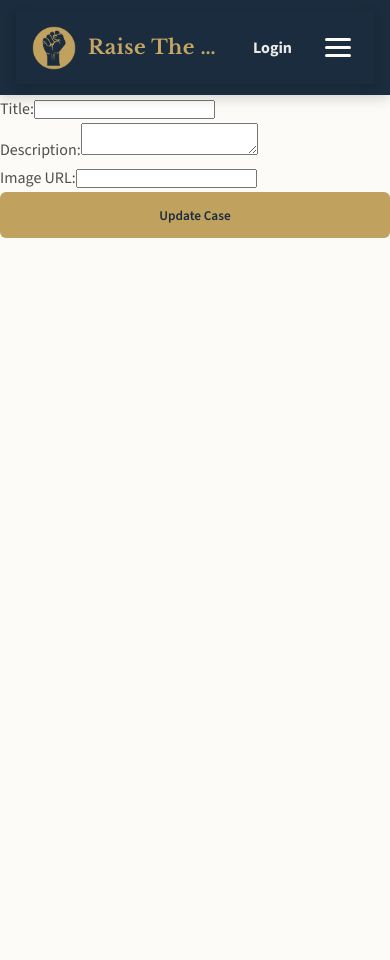
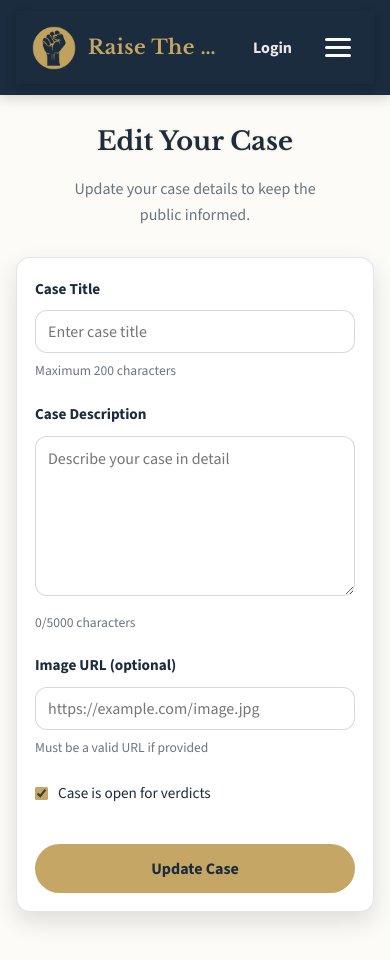
Before and after one commit to blossom-4/crowdfunding_frontend, a React (Vite) app: page /case/1/edit in a window 390 px wide. Before the commit the page ends 844 px from the top, so only its background shows below. Built offline with nearby package versions, Linux system fonts and the light colour scheme; no server answers.

Commit message:
Update the edit form css to fit the css of the rest of the site.

```diff
--- a/src/pages/CasePage.css
+++ b/src/pages/CasePage.css
@@ -80,9 +80,7 @@
     display: block;
 }
 
-/* Edit button matches your gold-pill style */
 .case-content button {
-    margin-top: 14px;
     padding: 14px 18px;
     border-radius: 999px;
     border: none;
@@ -102,7 +100,40 @@
     transform: translateY(1px);
 }
 
-/* ===== Historical judgements as a clean list ===== */
+.case-content button:disabled {
+    opacity: 0.6;
+    cursor: not-allowed;
+}
+
+.case-actions {
+    display: flex;
+    gap: 12px;
+    margin-top: 20px;
+    flex-wrap: wrap;
+}
+
+.case-actions a {
+    text-decoration: none;
+}
+
+.btn-edit {
+    background: var(--gold);
+    color: var(--navy);
+}
+
+.btn-delete {
+    background: #B23A48;
+    color: var(--cream);
+}
+
+.btn-delete:hover {
+    filter: brightness(0.95);
+}
+
+.case-content button:active {
+    transform: translateY(1px);
+}
+
 .historical-judgements {
     list-style: none;
     padding: 0;
@@ -121,7 +152,6 @@
     color: var(--text);
 }
 
-/* ===== Right column: verdict form card (sticky) ===== */
 .judgment-form {
     position: sticky;
     top: 16px;
@@ -136,7 +166,6 @@
     text-align: left;
 }
 
-/* Form title */
 .judgment-form h3 {
     margin: 0 0 14px;
     font-family: "Libre Baskerville", serif;
@@ -144,7 +173,6 @@
     color: var(--navy);
 }
 
-/* Fieldset */
 .judgment-form fieldset {
     border: 1px solid rgba(26, 44, 61, 0.14);
     border-radius: 12px;
@@ -159,7 +187,6 @@
     color: var(--navy);
 }
 
-/* Radio labels */
 .judgment-form label {
     display: flex;
     align-items: center;
@@ -170,13 +197,11 @@
     color: var(--text);
 }
 
-/* Inputs */
 .judgment-form input[type="radio"],
 .judgment-form input[type="checkbox"] {
     accent-color: var(--gold);
 }
 
-/* Comment input */
 .judgment-form input[type="text"] {
     width: 100%;
     box-sizing: border-box;
@@ -203,7 +228,6 @@
     color: var(--muted);
 }
 
-/* Submit button — gold pill */
 .judgment-form button[type="submit"] {
     width: 100%;
     margin-top: 12px;
@@ -232,7 +256,6 @@
     cursor: not-allowed;
 }
 
-/* Error message inside JudgementForm */
 .judgment-form p {
     margin: 10px 0 0;
     padding: 12px;
@@ -244,7 +267,6 @@
     font-weight: 700;
 }
 
-/* ===== Responsive ===== */
 @media (max-width: 900px) {
     .case-judgment-container {
         grid-template-columns: 1fr;
@@ -260,7 +282,6 @@
         padding: 34px 16px 60px;
     }
 
-    /* prevent iOS zoom */
     .judgment-form input[type="text"] {
         font-size: 16px;
     }
--- a/src/pages/CasePage.jsx
+++ b/src/pages/CasePage.jsx
@@ -38,7 +38,7 @@ function CasePage() {
 
                     {errorJ && <p style={{ color: "red" }}>{errorJ.message}</p>}
 
-                    {/* Only show Edit Case button for owner (optional logic) */}
+                    {/* Only show Edit Case button for owner */}
                     <Link to={`/case/${id}/edit`}>
                         <button>Edit Case</button>
                     </Link>
--- /dev/null
+++ b/src/pages/EditCasePage.css
@@ -0,0 +1,197 @@
+/* EditCasePage.css - Matches CasePage and Form styling */
+
+:root {
+    --navy: #1A2C3D;
+    --cream: #FDFBF7;
+    --gold: #C6A664;
+    --text: rgba(26, 44, 61, 0.82);
+    --muted: rgba(26, 44, 61, 0.65);
+    --card: #ffffff;
+    --border: rgba(26, 44, 61, 0.12);
+    --shadow: 0 10px 24px rgba(0, 0, 0, 0.12);
+    --radius: 14px;
+}
+
+/* Page container */
+.edit-case-container {
+    max-width: 800px;
+    margin: 0 auto;
+    padding: 48px 20px 70px;
+    background: var(--cream);
+    color: var(--navy);
+    min-height: calc(100vh - 120px);
+}
+
+.edit-case-title {
+    font-family: "Libre Baskerville", serif;
+    font-size: 2.1rem;
+    font-weight: 700;
+    margin: 0 0 12px;
+    color: var(--navy);
+    text-align: center;
+}
+
+.edit-case-blurb {
+    font-family: "Source Sans 3", sans-serif;
+    font-size: 1rem;
+    line-height: 1.65;
+    color: var(--muted);
+    text-align: center;
+    margin: 0 0 28px;
+    max-width: 720px;
+    margin-left: auto;
+    margin-right: auto;
+}
+
+/* Form card */
+.edit-case-form {
+    background: var(--card);
+    border: 1px solid var(--border);
+    border-radius: var(--radius);
+    box-shadow: var(--shadow);
+    padding: 26px;
+    text-align: left;
+}
+
+/* Form fields */
+.edit-case-form .field {
+    margin-bottom: 18px;
+}
+
+.edit-case-form label {
+    display: block;
+    margin-bottom: 8px;
+    font-family: "Source Sans 3", sans-serif;
+    font-weight: 800;
+    font-size: 0.95rem;
+    color: var(--navy);
+}
+
+.edit-case-form input,
+.edit-case-form textarea {
+    width: 100%;
+    padding: 10px 12px;
+    border: 1px solid rgba(26, 44, 61, 0.18);
+    border-radius: 12px;
+    font-family: "Source Sans 3", sans-serif;
+    font-size: 1rem;
+    color: var(--text);
+    background: #fff;
+    box-sizing: border-box;
+    transition: border-color 0.2s ease, box-shadow 0.2s ease;
+}
+
+.edit-case-form input:focus,
+.edit-case-form textarea:focus {
+    outline: none;
+    border-color: rgba(198, 166, 100, 0.95);
+    box-shadow: 0 0 0 4px rgba(198, 166, 100, 0.18);
+}
+
+.edit-case-form textarea {
+    min-height: 160px;
+    resize: vertical;
+    line-height: 1.5;
+}
+
+.edit-case-form small {
+    display: block;
+    margin-top: 6px;
+    font-size: 0.85rem;
+    color: var(--muted);
+    font-family: "Source Sans 3", sans-serif;
+}
+
+/* Checkbox field */
+.checkbox-field {
+    display: flex;
+    align-items: center;
+    gap: 10px;
+    margin: 20px 0;
+}
+
+.checkbox-field input[type="checkbox"] {
+    width: auto;
+    cursor: pointer;
+    accent-color: var(--gold);
+}
+
+.checkbox-field label {
+    margin: 0;
+    cursor: pointer;
+    font-weight: 500;
+}
+
+/* Buttons */
+.edit-case-form button {
+    margin-top: 18px;
+    padding: 14px 24px;
+    border: none;
+    border-radius: 999px;
+    background: var(--gold);
+    color: var(--navy);
+    font-family: "Source Sans 3", sans-serif;
+    font-weight: 900;
+    font-size: 1rem;
+    cursor: pointer;
+    transition: filter 0.15s ease, transform 0.08s ease;
+}
+
+.edit-case-form button:hover {
+    filter: brightness(1.05);
+}
+
+.edit-case-form button:active {
+    transform: translateY(1px);
+}
+
+.edit-case-form button:disabled {
+    opacity: 0.6;
+    cursor: not-allowed;
+}
+
+/* Status messages */
+.error {
+    margin-top: 10px;
+    padding: 12px;
+    background: #F8E5E8;
+    border: 1px solid #E5C5CB;
+    border-radius: 8px;
+    color: #9d1c2f;
+    font-size: 0.95rem;
+    font-family: "Source Sans 3", sans-serif;
+    text-align: center;
+}
+
+.success {
+    margin-top: 10px;
+    padding: 12px;
+    background: #E8F5E9;
+    border: 1px solid #C8E6C9;
+    border-radius: 8px;
+    color: #2e7d32;
+    font-size: 0.95rem;
+    font-family: "Source Sans 3", sans-serif;
+    text-align: center;
+    font-weight: 600;
+}
+
+.field-error input,
+.field-error textarea {
+    border-color: #9d1c2f;
+}
+
+/* Responsive */
+@media (max-width: 768px) {
+    .edit-case-container {
+        padding: 24px 16px 48px;
+    }
+
+    .edit-case-form {
+        padding: 18px;
+    }
+
+    .edit-case-title {
+        font-size: 1.6rem;
+    }
+}
--- a/src/pages/EditCasePage.jsx
+++ b/src/pages/EditCasePage.jsx
@@ -1,14 +1,17 @@
 import { useState, useEffect } from "react";
 import { useNavigate, useParams } from "react-router-dom";
 import putCase from "../api/put-update-case.js";
+import "./EditCasePage.css";
 
 function EditCaseForm() {
     const { id } = useParams();
     const navigate = useNavigate();
+    const [loading, setLoading] = useState(false);
+    const [error, setError] = useState("");
+    const [success, setSuccess] = useState("");
     const [caseData, setCaseData] = useState({
         title: "",
         description: "",
-        goal: "",
         image: "",
         is_open: true,
     });
@@ -22,57 +25,98 @@ function EditCaseForm() {
     }, [id]);
 
     const handleChange = (e) => {
-        const { id, value } = e.target;
+        const { id, value, type, checked } = e.target;
         setCaseData((prevCase) => ({
             ...prevCase,
-            [id]: value,
+            [id]: type === "checkbox" ? checked : value,
         }));
     };
 
     const handleSubmit = async (e) => {
         e.preventDefault();
+        setError("");
+        setSuccess("");
+        setLoading(true);
+
         const token = window.localStorage.getItem("token");
 
-        if (token) {
+        if (!token) {
+            setError("You must be logged in to edit this case");
+            setLoading(false);
+            return;
+        }
+
         try {
             await putCase(id, token, caseData);
-                navigate(`/case/${id}`);
+            setSuccess("Case updated successfully!");
+            setTimeout(() => navigate(`/case/${id}`), 1500);
         } catch (err) {
-                console.error(err);
-            }
+            setError(err.message || "Failed to update case");
+            setLoading(false);
         }
     };
 
     return (
-        <form onSubmit={handleSubmit}>
-            <div>
-                <label htmlFor="title">Title:</label>
+        <div className="edit-case-container">
+            <h1 className="edit-case-title">Edit Your Case</h1>
+            <p className="edit-case-blurb">Update your case details to keep the public informed.</p>
+
+            <form className="edit-case-form" onSubmit={handleSubmit}>
+                <div className="field">
+                    <label htmlFor="title">Case Title</label>
                     <input
                         type="text"
                         id="title"
                         value={caseData.title}
                         onChange={handleChange}
+                        placeholder="Enter case title"
+                        required
                     />
+                    <small>Maximum 200 characters</small>
                 </div>
-            <div>
-                <label htmlFor="description">Description:</label>
+
+                <div className="field">
+                    <label htmlFor="description">Case Description</label>
                     <textarea
                         id="description"
                         value={caseData.description}
                         onChange={handleChange}
+                        placeholder="Describe your case in detail"
+                        required
                     />
+                    <small>{caseData.description?.length || 0}/5000 characters</small>
                 </div>
-            <div>
-                <label htmlFor="image">Image URL:</label>
+
+                <div className="field">
+                    <label htmlFor="image">Image URL (optional)</label>
                     <input
                         type="url"
                         id="image"
-                    value={caseData.image}
+                        value={caseData.image || ""}
+                        onChange={handleChange}
+                        placeholder="https://example.com/image.jpg"
+                    />
+                    <small>Must be a valid URL if provided</small>
+                </div>
+
+                <div className="checkbox-field">
+                    <input
+                        type="checkbox"
+                        id="is_open"
+                        checked={caseData.is_open}
                         onChange={handleChange}
                     />
+                    <label htmlFor="is_open">Case is open for verdicts</label>
                 </div>
-            <button type="submit">Update Case</button>
+
+                <button type="submit" disabled={loading}>
+                    {loading ? "Updating..." : "Update Case"}
+                </button>
+
+                {error && <p className="error" role="alert">{error}</p>}
+                {success && <p className="success" role="status">{success}</p>}
             </form>
+        </div>
     );
 }
 
```
Also changed, not shown: src/api/delete-case.js (added, +23 -0 lines). Lines whose indentation alone changed are shown as unchanged.
